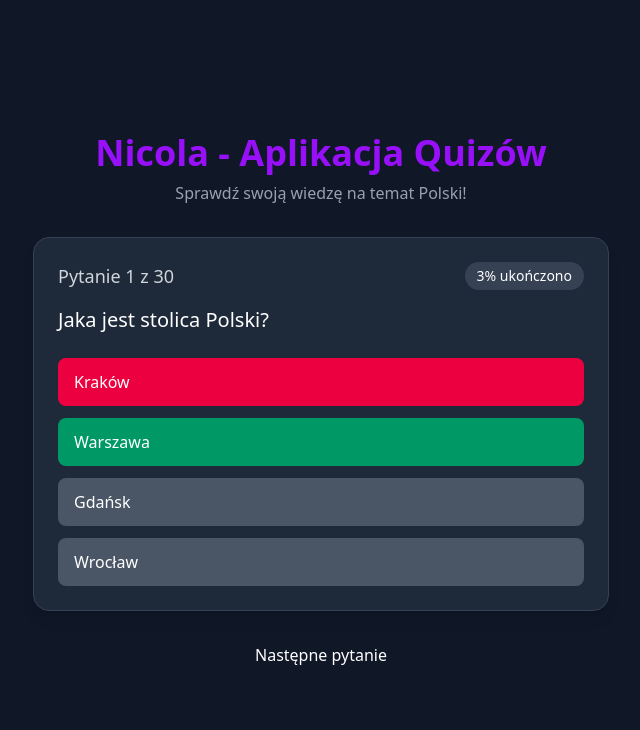
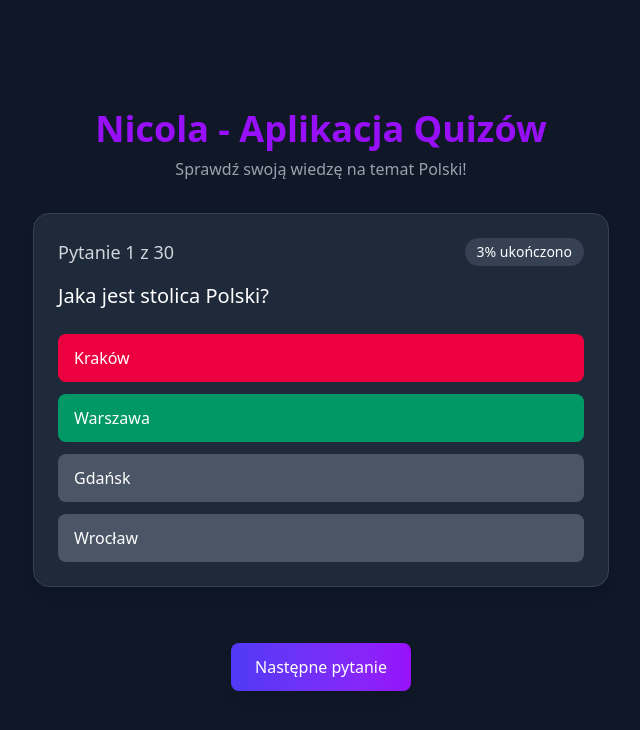
Before and after one commit to nic00la1/react-quiz, a React (Vite) app in the folder react-quiz/react-quiz-nicola/: page / in a window 1280 px wide. Both pictures are taken after a click on the button "Kraków". Shown: the top 730 px of the page, without its empty margins (319-959 px from the left). Built offline with nearby package versions, Linux system fonts and the light colour scheme.

Commit message:
styl dla przycisku (nastepne pytanie)

```diff
--- a/react-quiz/react-quiz-nicola/src/App.jsx
+++ b/react-quiz/react-quiz-nicola/src/App.jsx
@@ -46,9 +46,9 @@ function App() {
         totalQuestions={questions.length}
         selectedAnswer={selectedAnswer}
       />
-      <div>
+      <div className="mt-6">
         {showFeedback && (
-          <button onClick={goToNext}>
+          <button className="bg-linear-to-r from-indigo-600 to-purple-600 py-3 px-6 rounded-lg font-medium shadow-lg cursor-pointer" onClick={goToNext}>
             {currentQuestion + 1 < questions.length ? "Następne pytanie" : "Zobacz wynik"}
           </button>
         )}
```
